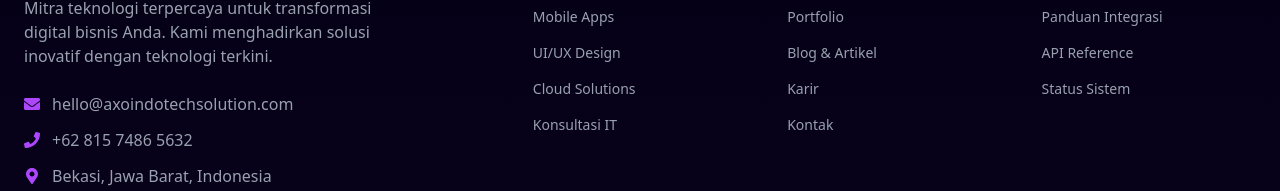
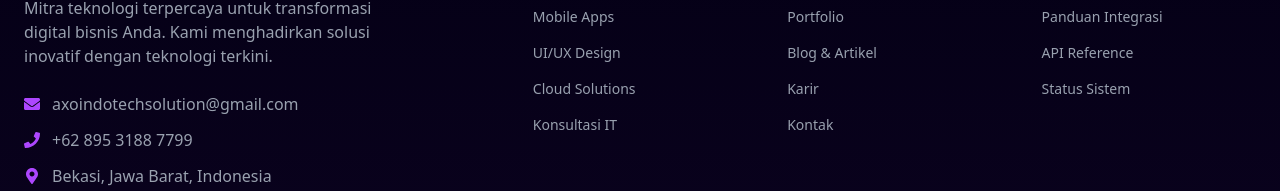
Before and after one commit to MHamzah1/web-axo-one-tech-solution, a Next.js app: page /contact in a window 1280 px wide. Shown: the part 2606-2797 px from the top of the page. Built offline with nearby package versions, Linux system fonts and the light colour scheme.

Commit message:
update nomor telepon

```diff
--- a/app/contact/page.tsx
+++ b/app/contact/page.tsx
@@ -21,15 +21,15 @@ const contactInfo = [
   {
     icon: HiMail,
     title: "Email",
-    value: "hello@axoindotechsolution.com",
-    link: "mailto:hello@axoindotechsolution.com",
+    value: "axoindotechsolution@gmail.com",
+    link: "mailto:axoindotechsolution@gmail.com",
     color: "from-purple-500 to-violet-600",
   },
   {
     icon: HiPhone,
     title: "Telepon",
-    value: "+62 815 7486 5632",
-    link: "tel:+6281574865632",
+    value: "+62 895 3188 7799",
+    link: "tel:+6289531887799",
     color: "from-pink-500 to-rose-600",
   },
   {
@@ -142,7 +142,7 @@ Detail Proyek:
 ${formData.message}`;
 
     const encodedMessage = encodeURIComponent(message);
-    const whatsappUrl = `https://wa.me/6281574865632?text=${encodedMessage}`;
+    const whatsappUrl = `https://wa.me/6289531887799?text=${encodedMessage}`;
 
     window.open(whatsappUrl, "_blank");
 
@@ -488,7 +488,7 @@ ${formData.message}`;
                 </p>
                 <div className="space-y-4">
                   <a
-                    href="https://wa.me/6281574865632?text=Halo%20AxoIndoTechSolution!%20Saya%20tertarik%20untuk%20berkonsultasi%20mengenai%20proyek%20digital%20saya.%20Bisa%20dibantu%3F"
+                    href="https://wa.me/6289531887799?text=Halo%20AxoIndoTechSolution!%20Saya%20tertarik%20untuk%20berkonsultasi%20mengenai%20proyek%20digital%20saya.%20Bisa%20dibantu%3F"
                     target="_blank"
                     rel="noopener noreferrer"
                     className="flex items-center gap-4 p-4 rounded-xl bg-green-600/10 border border-green-600/20 hover:border-green-600/50 transition-colors group"
--- a/app/page.tsx
+++ b/app/page.tsx
@@ -721,7 +721,7 @@ export default function HomePage() {
                 <HiArrowRight />
               </Link>
               <a
-                href="https://wa.me/6281574865632?text=Halo%20AxoIndoTechSolution!%20Saya%20tertarik%20untuk%20berkonsultasi%20mengenai%20proyek%20digital%20saya.%20Bisa%20dibantu%3F"
+                href="https://wa.me/6289531887799?text=Halo%20AxoIndoTechSolution!%20Saya%20tertarik%20untuk%20berkonsultasi%20mengenai%20proyek%20digital%20saya.%20Bisa%20dibantu%3F"
                 target="_blank"
                 rel="noopener noreferrer"
                 className="px-8 py-4 border border-purple-500/30 rounded-full font-semibold text-white hover:bg-purple-600/10 transition-all flex items-center gap-2"
--- a/app/services/page.tsx
+++ b/app/services/page.tsx
@@ -283,11 +283,10 @@ export default function ServicesPage() {
                 className="cursor-pointer"
               >
                 <SpotlightCard
-                  className={`h-full transition-all ${
-                    selectedService.id === service.id
+                  className={`h-full transition-all ${selectedService.id === service.id
                       ? "border-purple-500/50 ring-2 ring-purple-500/20"
                       : "hover:border-purple-500/30"
-                  }`}
+                    }`}
                   spotlightColor="rgba(139, 92, 246, 0.15)"
                 >
                   <div
@@ -531,11 +530,10 @@ export default function ServicesPage() {
                     </ul>
                     <Link
                       href="/contact"
-                      className={`block text-center py-3 rounded-full font-semibold transition-all ${
-                        plan.popular
+                      className={`block text-center py-3 rounded-full font-semibold transition-all ${plan.popular
                           ? "bg-gradient-to-r from-purple-600 to-pink-600 text-white hover:opacity-90"
                           : "border border-purple-500/30 text-white hover:bg-purple-600/10"
-                      }`}
+                        }`}
                     >
                       Pilih Paket
                     </Link>
@@ -584,7 +582,7 @@ export default function ServicesPage() {
                 <HiArrowRight />
               </Link>
               <a
-                href="https://wa.me/6281574865632?text=Halo%20AxoIndoTechSolution!%20Saya%20tertarik%20untuk%20berkonsultasi%20mengenai%20proyek%20digital%20saya.%20Bisa%20dibantu%3F"
+                href="https://wa.me/6289531887799?text=Halo%20AxoIndoTechSolution!%20Saya%20tertarik%20untuk%20berkonsultasi%20mengenai%20proyek%20digital%20saya.%20Bisa%20dibantu%3F"
                 target="_blank"
                 rel="noopener noreferrer"
                 className="inline-flex items-center gap-2 px-8 py-4 border border-purple-500/30 rounded-full font-semibold text-white hover:bg-purple-600/10 transition-all"
--- a/components/view/Footer.tsx
+++ b/components/view/Footer.tsx
@@ -13,7 +13,9 @@ import {
   FaEnvelope,
   FaPhone,
   FaMapMarkerAlt,
+  FaMailBulk,
 } from "react-icons/fa";
+import { FiMail } from "react-icons/fi";
 
 const footerLinks = {
   layanan: [
@@ -42,7 +44,7 @@ const socialLinks = [
   { icon: FaFacebookF, href: "https://facebook.com", label: "Facebook" },
   { icon: FaTwitter, href: "https://twitter.com", label: "Twitter" },
   { icon: FaInstagram, href: "https://instagram.com", label: "Instagram" },
-  { icon: FaLinkedinIn, href: "https://linkedin.com", label: "LinkedIn" },
+  { icon: FiMail, href: "https://gmail.com", label: "LinkedIn" },
   { icon: FaGithub, href: "https://github.com", label: "GitHub" },
 ];
 
@@ -68,18 +70,18 @@ const Footer: React.FC = () => {
             {/* Contact Info */}
             <div className="space-y-3">
               <a
-                href="mailto:hello@axoindotechsolution.com"
+                href="mailto:axoindotechsolution@gmail.com"
                 className="flex items-center gap-3 text-gray-400 hover:text-purple-400 transition-colors"
               >
                 <FaEnvelope className="text-purple-500" />
-                hello@axoindotechsolution.com
+                axoindotechsolution@gmail.com
               </a>
               <a
-                href="tel:+6281574865632"
+                href="tel:+6289531887799"
                 className="flex items-center gap-3 text-gray-400 hover:text-purple-400 transition-colors"
               >
                 <FaPhone className="text-purple-500" />
-                +62 815 7486 5632
+                +62 895 3188 7799
               </a>
               <div className="flex items-start gap-3 text-gray-400">
                 <FaMapMarkerAlt className="text-purple-500 mt-1" />
@@ -141,7 +143,7 @@ const Footer: React.FC = () => {
         </div>
 
         {/* Newsletter Section */}
-        <div className="glass rounded-2xl p-8 mb-12">
+        {/* <div className="glass rounded-2xl p-8 mb-12">
           <div className="flex flex-col md:flex-row items-center justify-between gap-6">
             <div>
               <h3 className="text-xl font-semibold text-white mb-2">
@@ -168,7 +170,7 @@ const Footer: React.FC = () => {
               </motion.button>
             </form>
           </div>
-        </div>
+        </div> */}
 
         {/* Bottom Bar */}
         <div className="flex flex-col md:flex-row items-center justify-between gap-6 pt-8 border-t border-purple-500/10">
```
